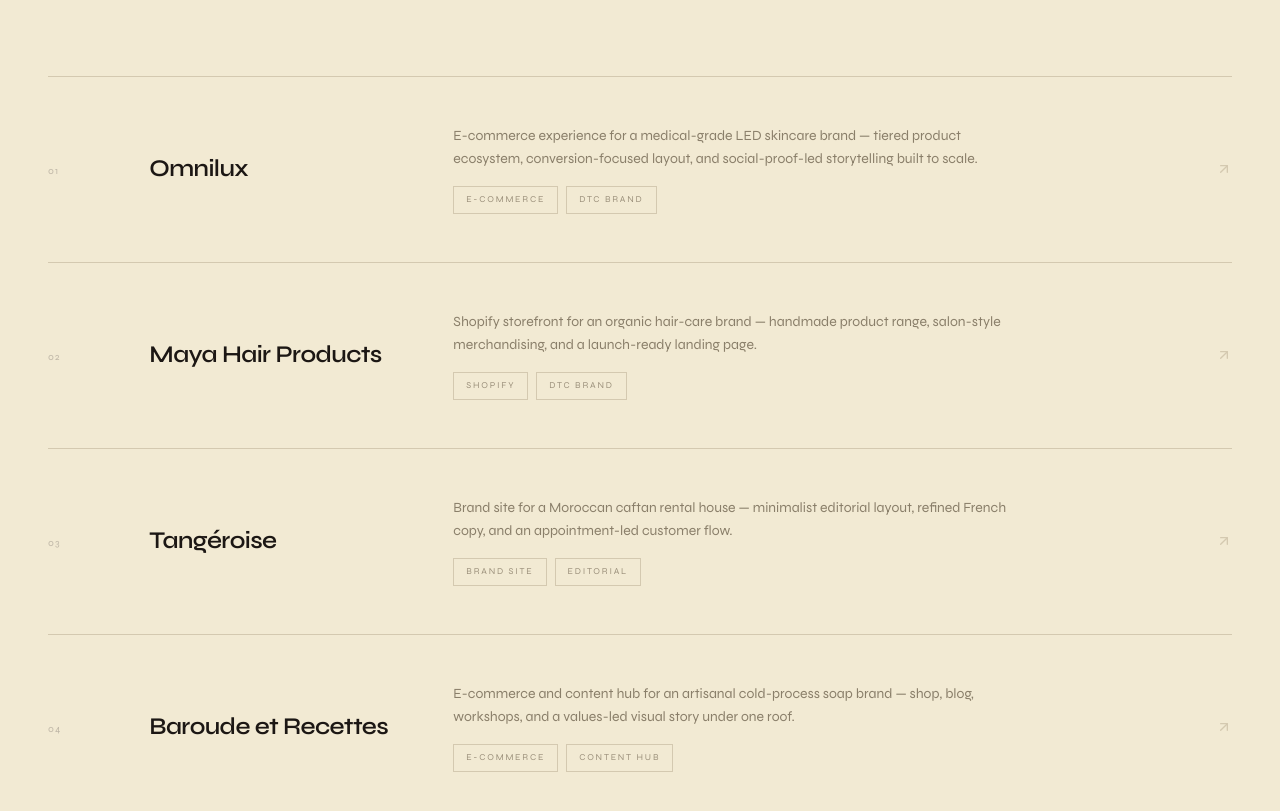
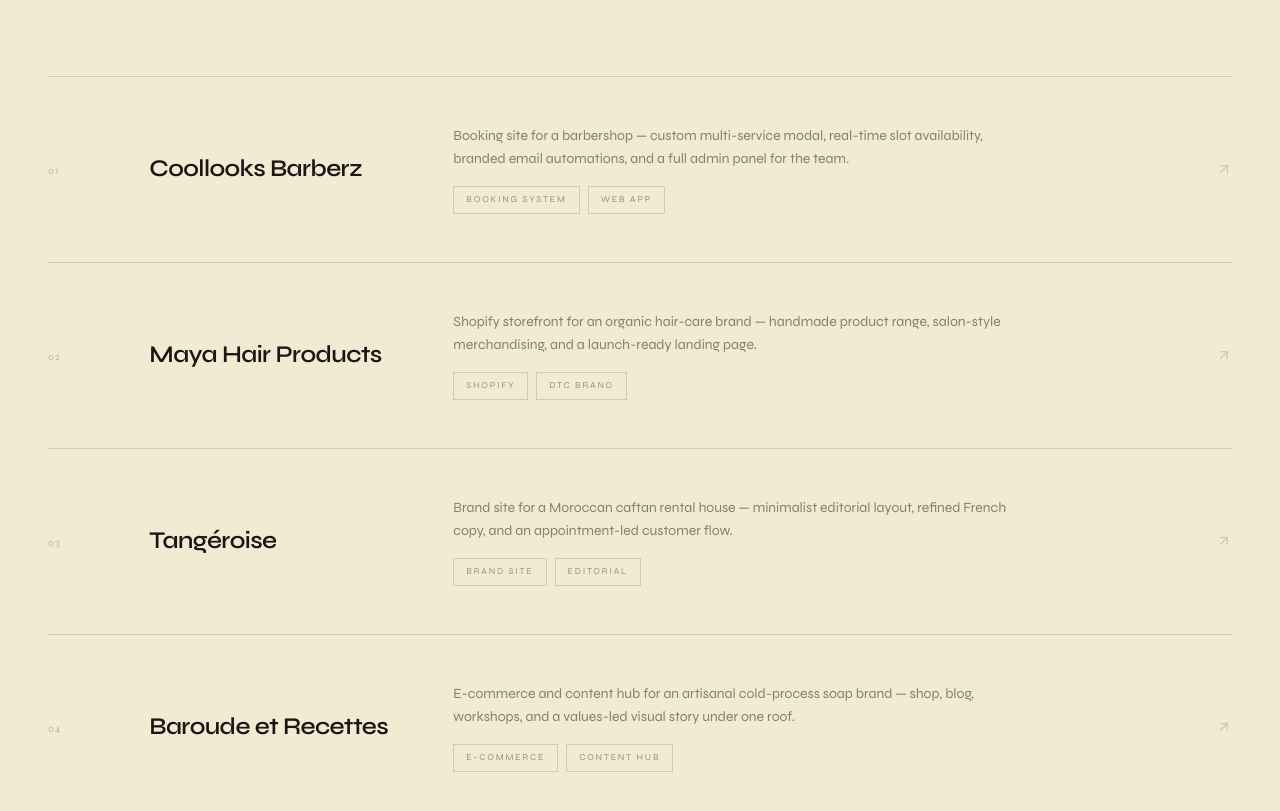
Before and after one commit to curtishustler10/redline-studio, a Next.js app: page / in a window 1280 px wide. Shown: the part 2060-2871 px from the top of the page. Built offline with nearby package versions, Linux system fonts and the light colour scheme.

Commit message:
Replace Omnilux project with Coollooks Barberz in showcase
Update featured project card to reflect current portfolio: barbershop
booking site with multi-service modal, real-time availability, branded
email automations, and admin panel.

```diff
--- a/components/projects-section.tsx
+++ b/components/projects-section.tsx
@@ -5,11 +5,11 @@ import { ArrowUpRight } from "lucide-react"
 
 const projects = [
   {
-    title: "Omnilux",
-    description: "E-commerce experience for a medical-grade LED skincare brand — tiered product ecosystem, conversion-focused layout, and social-proof-led storytelling built to scale.",
+    title: "Coollooks Barberz",
+    description: "Booking site for a barbershop — custom multi-service modal, real-time slot availability, branded email automations, and a full admin panel for the team.",
     image: "/placeholder.svg?height=400&width=600",
-    url: "https://omniluxled.com/",
-    tags: ["E-commerce", "DTC Brand"],
+    url: "https://coollooksbarberz.com/",
+    tags: ["Booking System", "Web App"],
   },
   {
     title: "Maya Hair Products",
```
